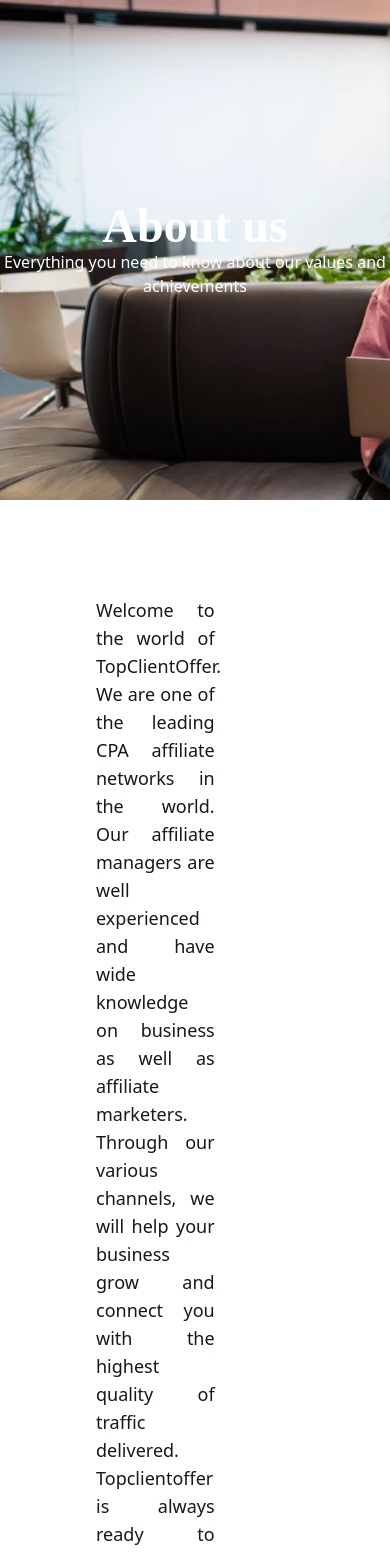
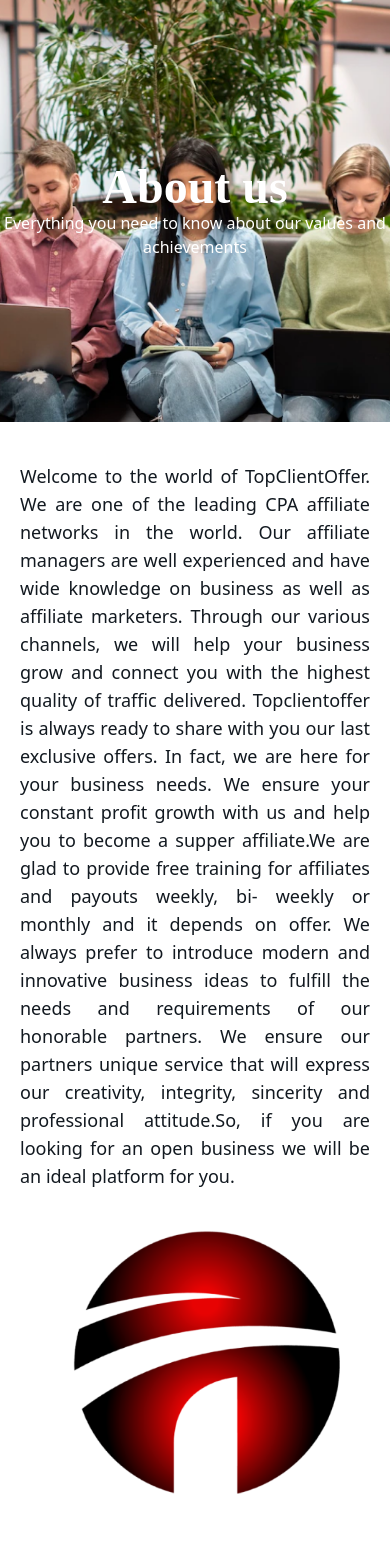
Before and after one commit to topcode4200/topClientOffer, a Next.js app: page /aboutus in a window 390 px wide. Shown: the top 1553 px of the page. Built offline with nearby package versions, Linux system fonts and the light colour scheme; a web font is replaced by a local one.

Commit message:
about us responsive done

```diff
--- a/pages/aboutus/index.js
+++ b/pages/aboutus/index.js
@@ -16,7 +16,7 @@
 
       {/* hero sections  */}
       <section className="hero-section">
-        <p className="col-span-2">
+        <p className="lg:col-span-2">
           Welcome to the world of TopClientOffer. We are one of the leading CPA
           affiliate networks in the world. Our affiliate managers are well
           experienced and have wide knowledge on business as well as affiliate
--- a/styles/aboutus.css
+++ b/styles/aboutus.css
@@ -2,8 +2,8 @@
 
 @layer components {
   .aboutus-container .header {
-    @apply text-center h-[500px] w-full text-white flex justify-center
-    items-center bg-cover;
+    @apply text-center h-[50vh] w-full text-white flex justify-center
+    items-center bg-cover bg-center;
   }
 
   .aboutus-container .header h2 {
@@ -13,8 +13,8 @@
     @apply text-base;
   }
   .aboutus-container .hero-section {
-    @apply text-secondary grid grid-cols-3 gap-10 items-center py-24 px-24
-    font-sans text-justify text-lg;
+    @apply text-secondary grid md:grid-cols-2 lg:grid-cols-3 lg:gap-10
+    items-center py-10 lg:py-24 px-5 lg:px-24 font-sans text-justify text-lg;
   }
 }
 
```
